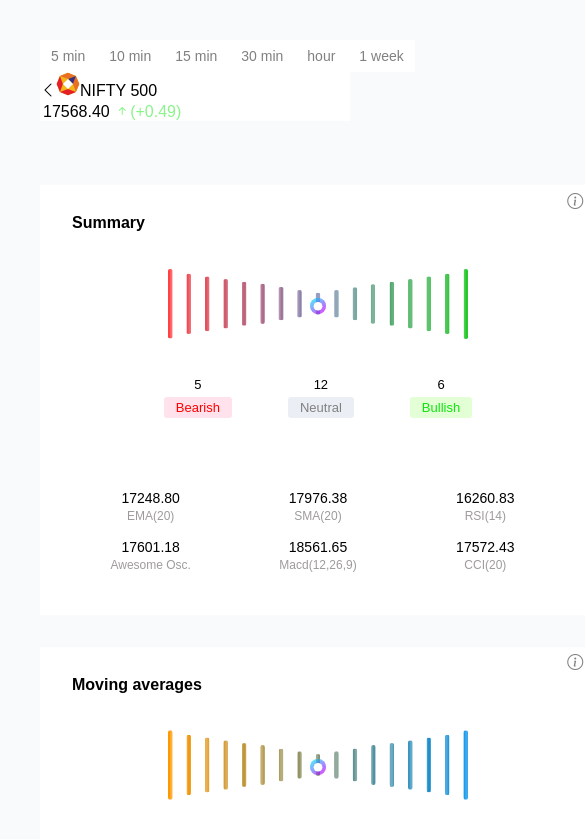
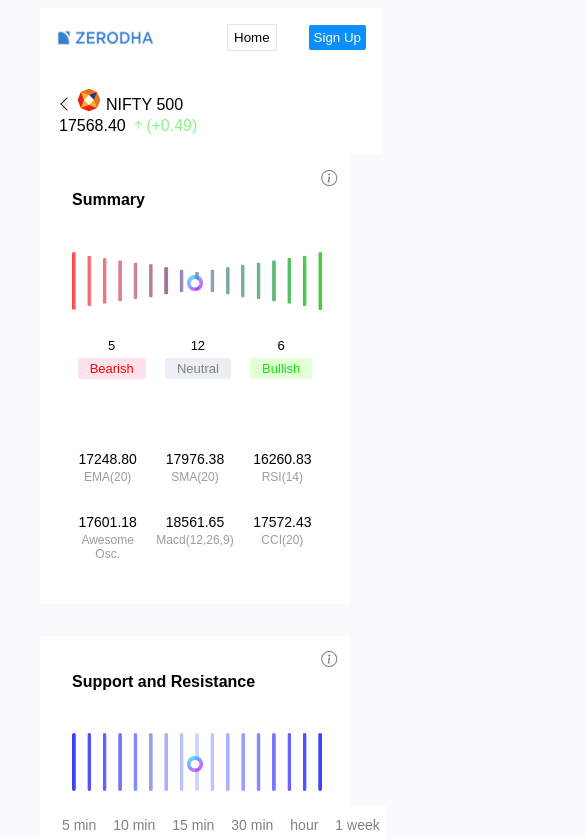
Before and after one commit to AkhilaCheryala/Nifty-template, a React (Vite) app: page / in a window 390 px wide. Shown: the top 839 px of the page, 585 px wide, since content can reach past the window. Built offline with nearby package versions, Linux system fonts and the light colour scheme.

Commit message:
final commit

```diff
--- a/src/App.css
+++ b/src/App.css
@@ -1,9 +1,6 @@
 #root {
   max-width: 1280px;
   margin: 0 auto;
-  padding: 2rem;
+  padding: 0 2rem;
   text-align: center;
 }
-.values{
-  font-size: 14px;
-}
--- a/src/App.jsx
+++ b/src/App.jsx
@@ -5,6 +5,7 @@
 import Random from './components/Random';
 import Values from './components/Values';
 import Parent from './components/Parent';
+import Nav from './components/Nav';
 function App() {
   return (
     <Router>
@@ -14,8 +15,8 @@
         <Route exact path ='./Components/Random' element={<Random/>}/>
          <Route exact path='./Components/Values' element ={<Values/>}/>
          <Route exact path='./Component/Parent' element ={<Parent/>}/>
+         <Route exact path='./Component/Nav' element ={<Nav/>}/>
       </Routes>
-     {/* Bootstrap CSS */}
 
      {/* Bootstrap Icons */}
      <link href="https://cdn.jsdelivr.net/npm/bootstrap-icons@1.8.1/font/bootstrap-icons.css" rel="stylesheet" />
--- /dev/null
+++ b/src/components/Nav.css
@@ -0,0 +1,27 @@
+.nav-bar img{
+ width: 100px;
+ height: 20px;
+}
+.nav-bar{
+    width: 100%;
+    display: flex;
+    align-items: center;
+    justify-content: space-between;
+   background-color: white;
+   padding: 1rem;
+}
+.btn_home{
+    border: 0.5px solid rgb(229, 228, 228);
+    border-radius: 2px;
+    background-color: white;
+    padding: 5px 6px;
+    margin-right: 2rem;
+}
+.btn_signup{
+    background-color: rgb(12, 143, 250);
+    color: white;
+    border: none;
+    border-radius: 2px;
+    padding: 5px;
+
+}
--- /dev/null
+++ b/src/components/Nav.jsx
@@ -0,0 +1,15 @@
+import React from "react";
+import './Nav.css';
+import Zerodha from '../assets/Zerodha.png';
+const Nav =()=>{
+ return(
+<nav className="nav-bar">
+      <img src={Zerodha} alt=""/>
+        <div>
+        <button className="btn_home">Home</button>
+        <button className="btn_signup">Sign Up</button>
+        </div>
+</nav>
+ );
+}
+export default Nav;
--- a/src/components/Random.css
+++ b/src/components/Random.css
@@ -11,6 +11,7 @@
      position: absolute;
      color: rgb(75, 73, 73);
     bottom: -2px;
+   padding: 3px 0;
     right: 0;
     cursor:pointer;
     border: none;
--- a/src/components/Timebtn.css
+++ b/src/components/Timebtn.css
@@ -1,8 +1,11 @@
-.header{
+
+.main-header{
     position:sticky;
     z-index: 1000;
-    top: 10px;
-    background-color: white;
+    top: 0;
+    background-color: rgb(247, 250, 251);
+    padding: 1rem;
+    width: 100%;
 }
 .min-bar{
 background-color: white;
@@ -28,6 +31,9 @@
 .logo{
     width: 1.5rem;
     height: 1.5rem;
+    padding: 5px;
+    margin-bottom: -7px;
+
 
 }
 .logo-container{
@@ -37,3 +43,15 @@
 .bi-arrow-up-short{
     color: rgb(138, 244, 138);
 }
+@media (max-width:600px){
+    .main-header{
+     background-color: white;
+    }
+    .min-bar{
+        position: fixed;
+        bottom: 0;
+        gap: 5px;
+        padding: 5px 0;
+    }
+
+}
--- a/src/components/Timebtn.jsx
+++ b/src/components/Timebtn.jsx
@@ -4,20 +4,26 @@
 
 const Timebtn = ({ onButtonClick }) => {
     return (
-        <div className='header'>
-            <button className='min-bar'>
+        <div className='main-header'>
+            <div className='header'>
+             <button className='min-bar'>
                 <p onClick={() => onButtonClick(5)}>5 min</p>
                 <p onClick={() => onButtonClick(10)}>10 min</p>
                 <p onClick={() => onButtonClick(15)}>15 min</p>
                 <p onClick={() => onButtonClick(30)}>30 min</p>
                 <p onClick={() => onButtonClick('hour')}>hour</p>
-                <p onClick={() => onButtonClick('week')}>1 week</p>
-            </button>
+                 <p onClick={() => onButtonClick('week')}>1 week</p>
+             </button>
+            </div>
             <div className='logo-container'>
+                <div>
                 <span className='bi bi-chevron-left'></span>
                 <img src={logo} alt='' className='logo' />
                 <span>NIFTY 500</span>
+                </div>
+                <div>
                 <p> 17568.40 <span className='bi bi-arrow-up-short'>(+0.49)</span> </p>
+                </div>
             </div>
         </div>
     );
--- a/src/components/Values.jsx
+++ b/src/components/Values.jsx
@@ -13,7 +13,6 @@
     }, []);
 
     const generateValues = () => {
-        // Logic to generate random values based on the selected time interval
         const getRandomNumber = (min, max) => Math.random() * (max - min) + min;
         const updatedData = [
             { key: 'EMA(20)', value: getRandomNumber(10000, 20000).toFixed(2) },
--- a/src/pages/Home.css
+++ b/src/pages/Home.css
@@ -23,12 +23,12 @@
   right: -1.2rem;
   color: gray;
   }
-  .graph {
+   .graph {
     position: relative;
     background-color: white;
-    padding:  0 6rem;
 
   }
+
   .box-1,.box-2,.box-3,.box-4{
     background-color: white;
     padding: .5rem 2rem 1rem 2rem;
@@ -119,5 +119,49 @@
   margin: 0 5px;
 }
 @media (max-width:600px){
-
+.values{
+  display: grid;
+  grid-template-columns: repeat(2, 1fr);
+font-size: 14px;
+  column-gap: 5rem;
+  margin: 3px 0;
 }
+}
+@media (max-width:780px){
+  .graph-container{
+    display: flex;
+    flex-direction: column;
+margin: 0;
+  }
+  .graph{
+    position: relative;
+  }
+  .g_one,.g_two,.g_three,.g_four{
+    width: 250px;
+    height: 250px;
+  }
+  .box-1,.box-2,.box-3,.box-4{
+    padding: 1rem 2rem;
+  }
+  .bar-values{
+    gap: 1.2rem;
+  }
+}
+@media (max-width:1200px){
+  .graph-container{
+      display: flex;
+      flex-direction: column;
+  margin: 0;
+  }
+  .graph{
+    position: relative;
+    padding: 0;
+  }
+  .box-1,.box-2,.box-3,.box-4{
+    padding: 1rem 2rem;
+  }
+  .bar-values{
+    gap: 1.2rem;
+    margin: 0;
+  }
+}
--- a/src/pages/Home.jsx
+++ b/src/pages/Home.jsx
@@ -8,6 +8,7 @@
 import Timebtn from "../components/Timebtn";
 import Random from "../components/Random";
 import Values from '../components/Values';
+import Nav from '../components/Nav';
 
 
   const Home = () => {
@@ -18,21 +19,18 @@
 
     const handleTimeIntervalChange = (timeInterval) => {
       setSelectedTimeInterval(timeInterval);
-
-      let newPosition = pointerPosition + 10; // Default movement
-
-    // Check if the new position exceeds the maximum boundary
+      let newPosition = pointerPosition + 8;
     if (newPosition > maxPointerPosition) {
-        // Set the position to the minimum and calculate the difference
         newPosition = minPointerPosition + (newPosition - maxPointerPosition);
     } else if (newPosition < minPointerPosition) {
-        newPosition = minPointerPosition; // Set to minimum if below
+        newPosition = minPointerPosition;
     }
 
     setPointerPosition(newPosition);
     };
   return (
     <main>
+      <Nav/>
       <Timebtn onButtonClick={handleTimeIntervalChange}/>
 
     <div className="container">
```
Also changed, not shown: src/assets/Zerodha.png (added).
